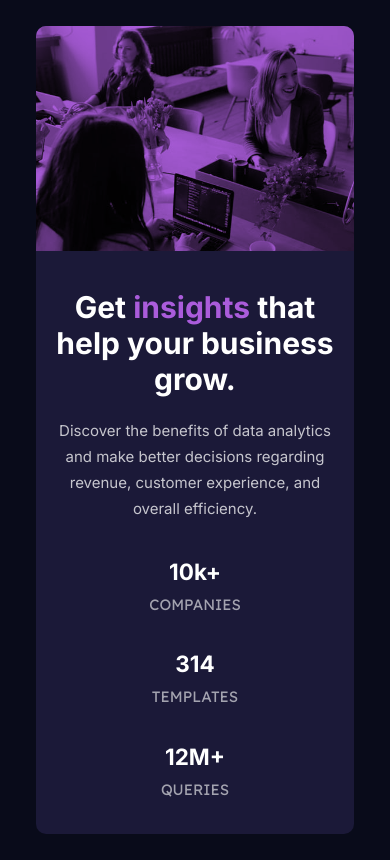
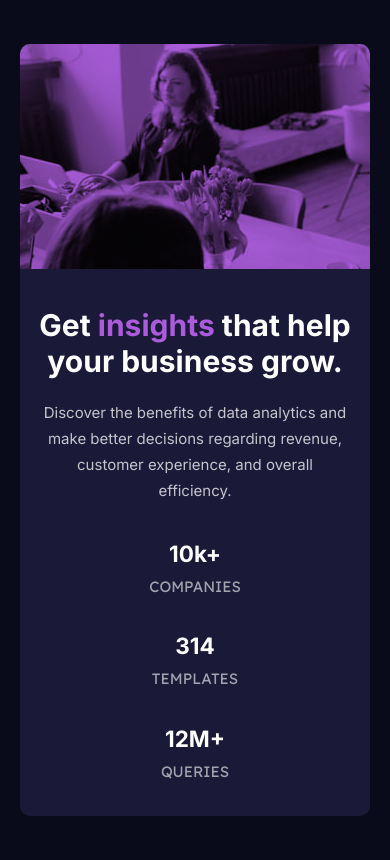
Before and after one commit to emilyw12/preview-card-challenge, a plain HTML site: page index.html in a window 390 px wide. Drawn offline with Linux system fonts and the light colour scheme.

Commit message:
Change max-width of desktop and mobile views and set image to object-fit

```diff
--- a/styles.css
+++ b/styles.css
@@ -16,26 +16,19 @@ h1, h2 {
 #card {
 	background-color: hsl(244, 38%, 16%);
 	border-radius: 10px;
-	width: 85%;
 	box-shadow: 10px black;
 	overflow: hidden;
-	max-width: 1000px;
+	max-width: 350px;
 }
 
 #card-img-container {
 	background-color: hsl(277, 64%, 61%);
 	height: 225px;
-	/*width: 100%;*/
 	overflow: hidden;
 }
 
 #card-img-container img {
-/*	width: auto;
-	height: auto;*/
-	width: 100%;
-	min-height: 100%;
-/*	min-height: 100px;
-	min-width: 100%;*/
+	object-fit: cover;
 	mix-blend-mode: multiply;
 }
 
@@ -76,6 +69,7 @@ h1, h2 {
 		display: flex;
 		flex-direction: row-reverse;
 		height: 45%;
+		max-width: 1000px;
 	}
 
 	#card-stats {
@@ -99,5 +93,7 @@ h1, h2 {
 		flex: 1 1 50%;
 		height: 100%;
 		min-height: 100%;
+		min-width: 50%;
 	}
+
 }
```
